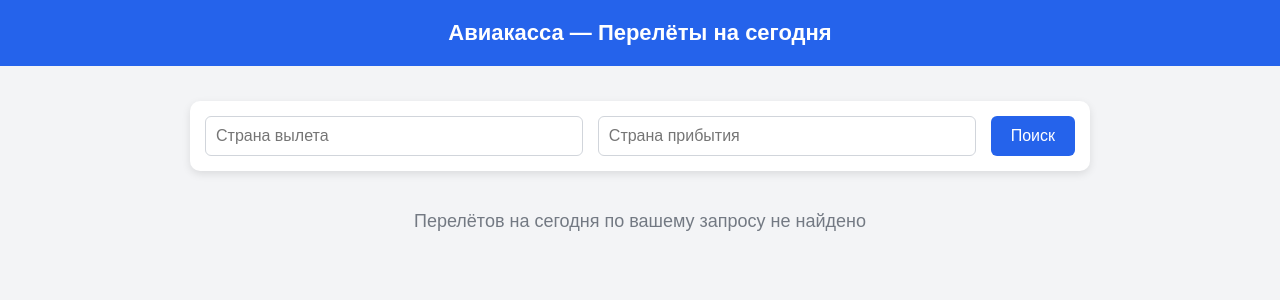
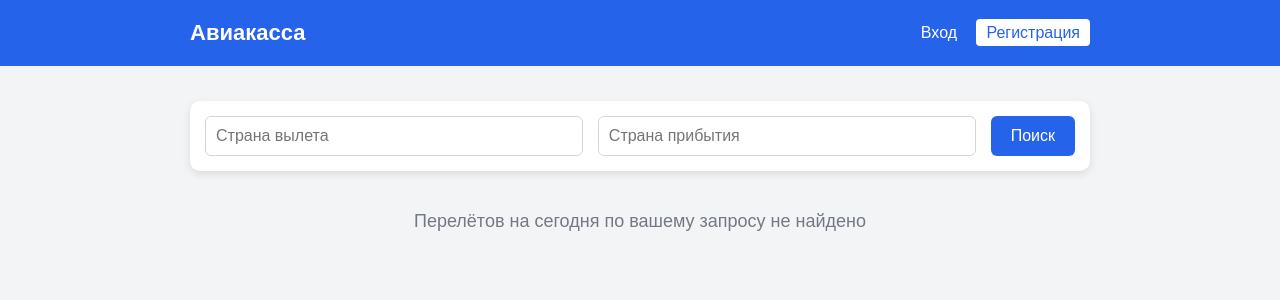
Before and after one commit to KuriGohanKamehamehaGitHB/Aviakassa, a Django app: page / in a window 1280 px wide. Shown: the top 300 px of the page. Run offline with Django 5.2, Linux system fonts and the light colour scheme; data comes from the database, SQL or seed files in the repository.

Commit message:
добавлен в header register/login/logout

```diff
--- a/flights/templates/index.html
+++ b/flights/templates/index.html
@@ -27,7 +27,23 @@
 
 <body>
 
-<header>Авиакасса — Перелёты на сегодня</header>
+    <header>
+        <div style="display: flex; justify-content: space-between; align-items: center; max-width: 900px; margin: 0 auto;">
+            <div>Авиакасса</div>
+
+            <div style="font-size: 16px; font-weight: normal;">
+                {% if user.is_authenticated %}
+                    <!-- Если вошел -->
+                    Привет, <b>{{ user.username }}</b>! |
+                    <a href="{% url 'logout' %}" style="color: white; text-decoration: underline;">Выйти</a>
+                {% else %}
+                    <!-- Если гость -->
+                    <a href="{% url 'login' %}" style="color: white; text-decoration: none; margin-right: 15px;">Вход</a>
+                    <a href="{% url 'register' %}" style="background: white; color: #2563eb; padding: 5px 10px; border-radius: 4px; text-decoration: none;">Регистрация</a>
+                {% endif %}
+            </div>
+        </div>
+    </header>
 
 <div class="container">
 
```
